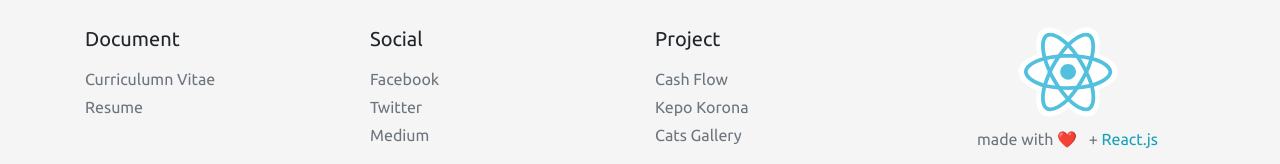
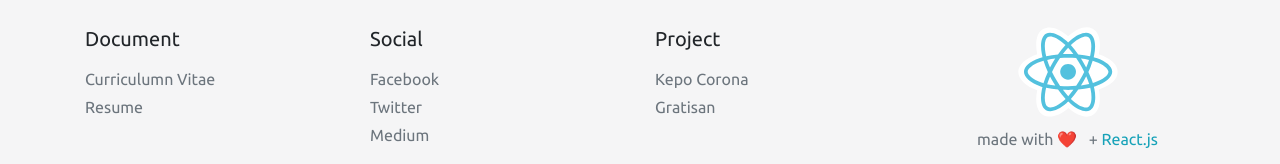
Before and after one commit to thexdev/the-purple, a React (Create React App) app: page / in a window 1280 px wide. Shown: the part 5188-5352 px from the top of the page. Built offline with nearby package versions, Linux system fonts and the light colour scheme; no server answers.

Commit message:
removed "cash flow", "cats gallery" project. added "gratisan" project

```diff
--- a/src/components/footer/top-project.js
+++ b/src/components/footer/top-project.js
@@ -1,4 +1,4 @@
-import React, { memo } from "react";
+import React, { memo } from 'react';
 
 const TopProject = () => {
   return (
@@ -6,18 +6,19 @@
       <h5 className="mb-3">Project</h5>
       <ul className="list-unstyled">
         <li className="my-1">
-          <a href="" className="text-decoration-none text-secondary">
-            Cash Flow
+          <a
+            href="https://kepo-corona.netlify.app"
+            className="text-decoration-none text-secondary"
+          >
+            Kepo Corona
           </a>
         </li>
         <li className="my-1">
-          <a href="" className="text-decoration-none text-secondary">
-            Kepo Korona
-          </a>
-        </li>
-        <li className="my-1">
-          <a href="" className="text-decoration-none text-secondary">
-            Cats Gallery
+          <a
+            href="https://gratisan.netlify.app"
+            className="text-decoration-none text-secondary"
+          >
+            Gratisan
           </a>
         </li>
       </ul>
```
